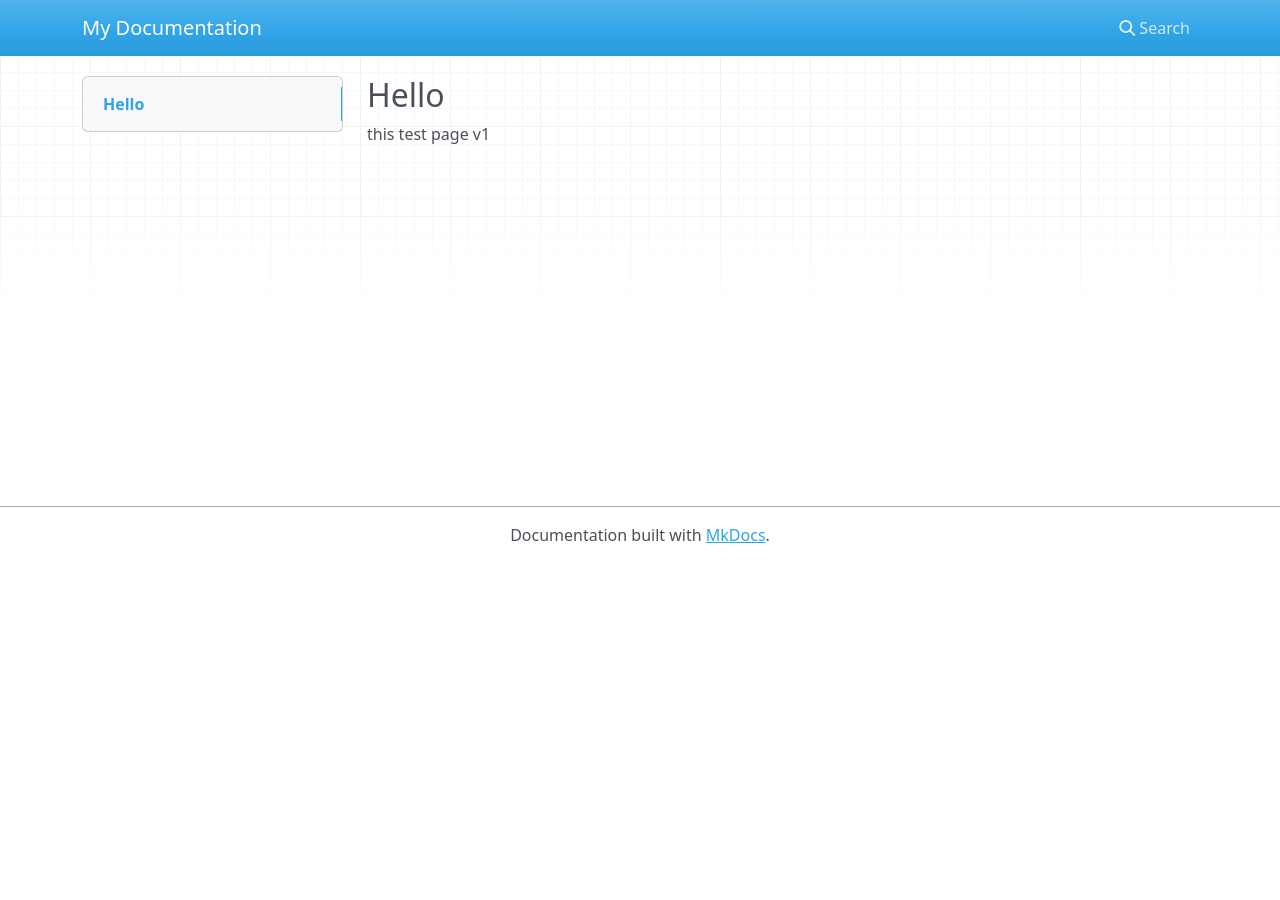
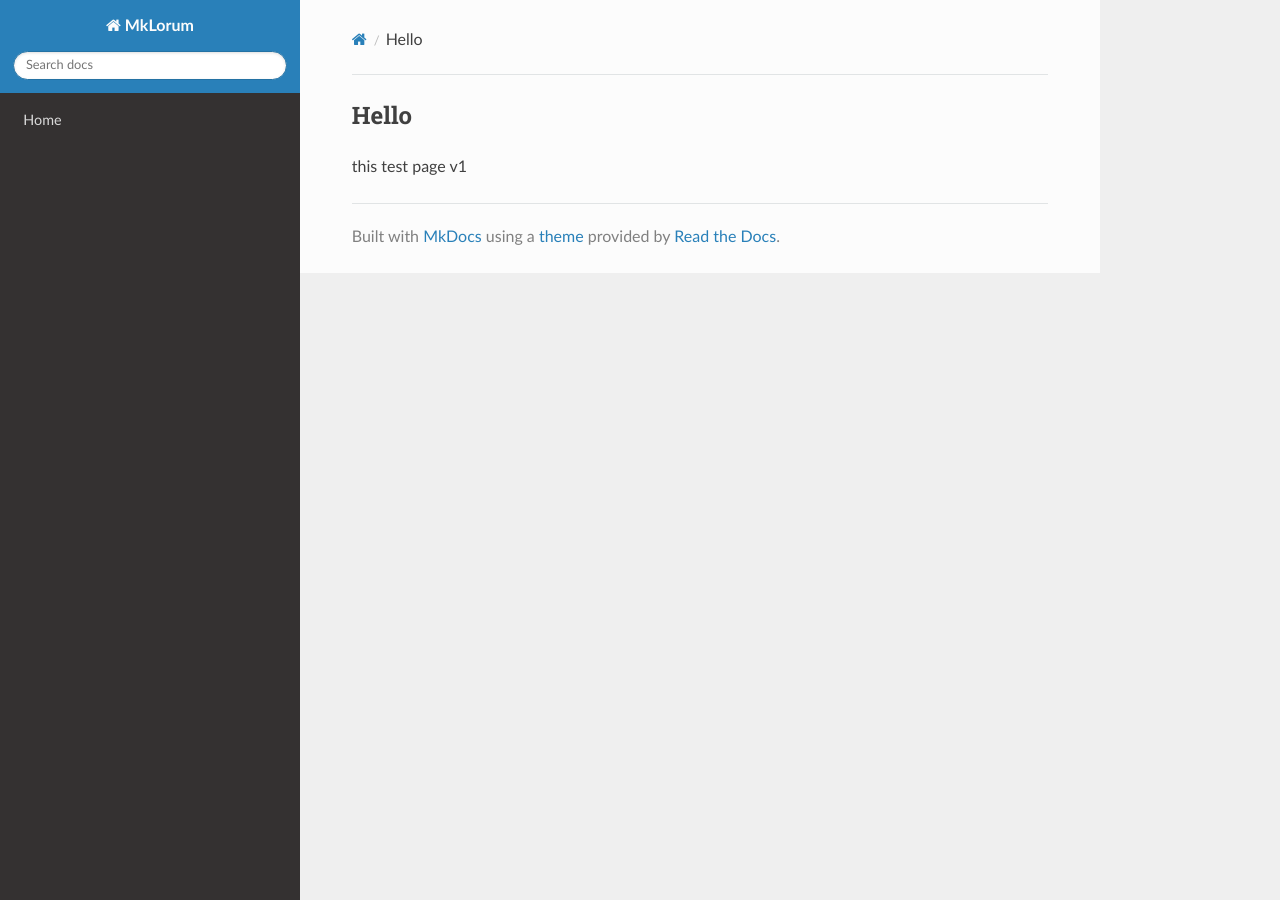
Before and after one commit to geksogen/mkdocs_test, an MkDocs documentation site: the page built from docs/hello.md, in a window 1280 px wide. Built offline with MkDocs 1.6.1, drawn with Linux system fonts in a browser that asks for light colours; nearby versions of some CDN libraries.

Commit message:
Update mkdocs.yml

```diff
--- a/mkdocs.yml
+++ b/mkdocs.yml
@@ -1,20 +1,4 @@
-site_name: My Documentation
-site_url: https://example.com/docs/
-
-theme:
-  name: mkdocs # Or 'readthedocs', 'mkdocs', etc.
-  palette:
-    primary: deep purple
-    accent: indigo
-  features:
-    - navigation.tabs
-    - navigation.sections
-    - search.highlight
-
+site_name: MkLorum
 nav:
   - Home: docs/index.md
-
-markdown_extensions:
-  - admonition
-  - pymdownx.details
-  - pymdownx.superfences
+theme: readthedocs
```
